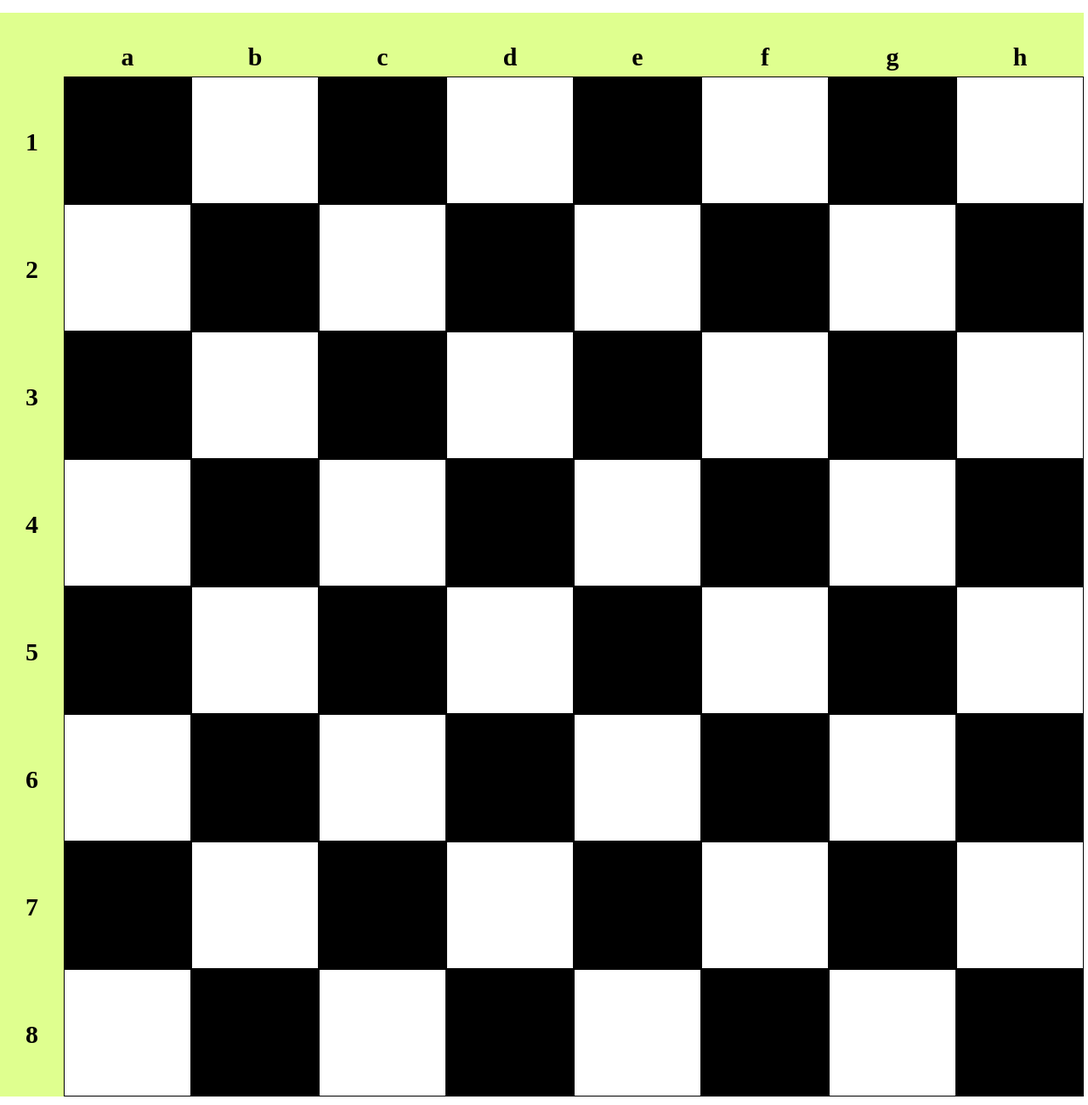
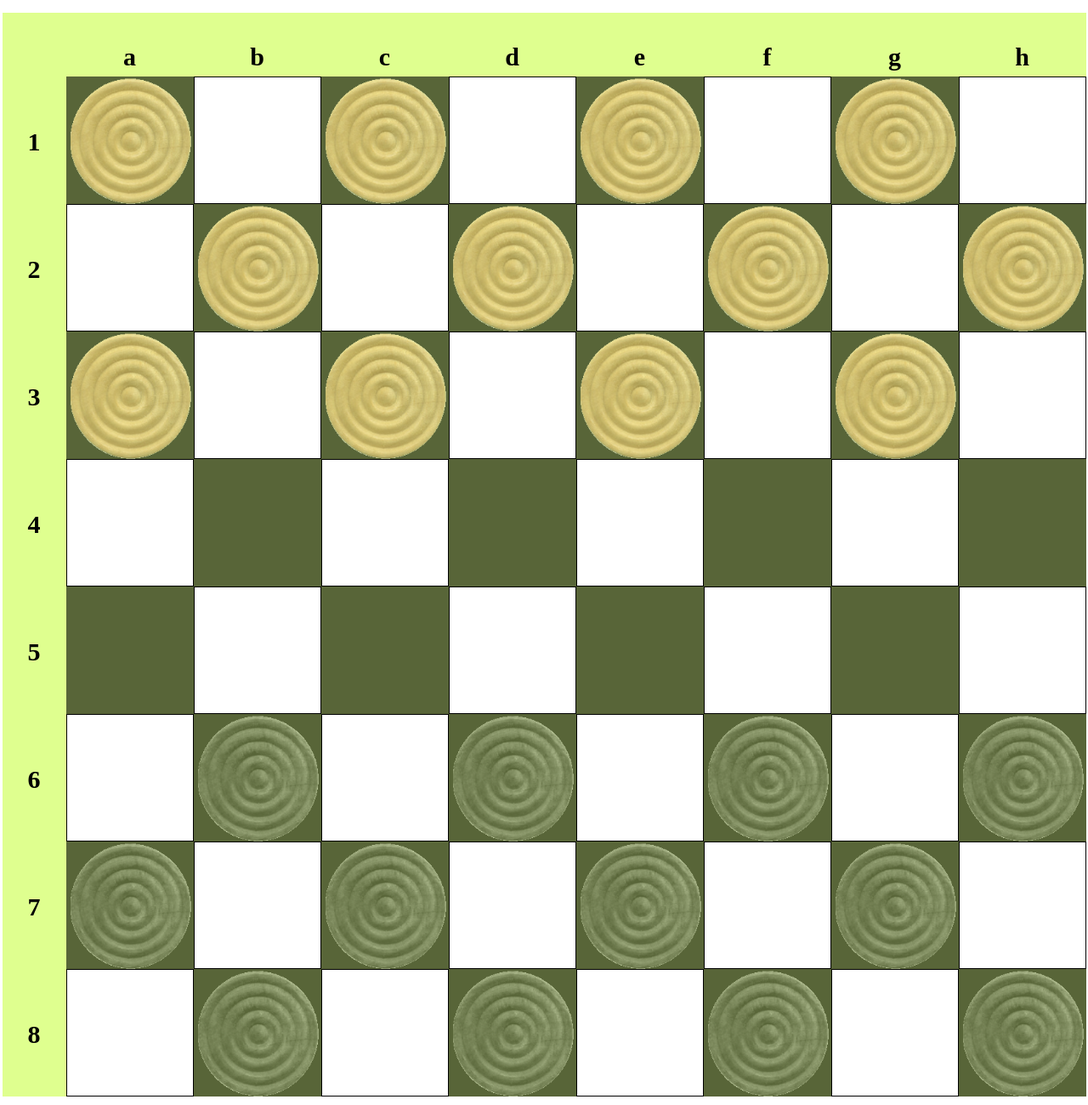
Before and after one commit to serilen/chess-desk, a plain HTML site: page index.html in a window 1280 px wide. Shown: the part 134-1434 px from the top of the page at 85% size. Drawn offline with Linux system fonts and the light colour scheme.

Commit message:
project-chess-desk

```diff
--- a/css/style.css
+++ b/css/style.css
@@ -17,7 +17,9 @@ html, body {
 }
 
 .container {
-	position: absolute;
+	margin-left: auto;
+	margin-right: auto;
+	position: relative;
 	width: 1275px;
 	height: 1275px;
 	background-color: #df8e;
@@ -50,6 +52,7 @@ html, body {
 
 .black {
 	background-color: #000;
+	opacity: 0.6;
 }
 
 .position-letter {
@@ -60,6 +63,10 @@ html, body {
 .position-number {
 	display: inline-block;
 	padding-top: 60px;
+}
+
+.checker {
+	width: 100%;
 }
 
 .column-a {
--- a/index.html
+++ b/index.html
@@ -67,70 +67,118 @@
 		<div class="number row-8">
 			<span class="position-number">8</span>
 		</div>
-		<div class="box black column-a row-1"></div>
+		<div class="box black column-a row-1">
+			<img class="checker" src="img/checkers_PNG17.png" alt="checker white">
+		</div>
 		<div class="box white column-a row-2"></div>
-		<div class="box black column-a row-3"></div>
+		<div class="box black column-a row-3">
+			<img class="checker" src="img/checkers_PNG17.png" alt="checker white">
+		</div>
 		<div class="box white column-a row-4"></div>
 		<div class="box black column-a row-5"></div>
 		<div class="box white column-a row-6"></div>
-		<div class="box black column-a row-7"></div>
+		<div class="box black column-a row-7">
+			<img class="checker" src="img/checkers_black.png" alt="checker black">
+		</div>
 		<div class="box white column-a row-8"></div>
 		<div class="box white column-b row-1"></div>
-		<div class="box black column-b row-2"></div>
+		<div class="box black column-b row-2">
+			<img class="checker" src="img/checkers_PNG17.png" alt="checker white">
+		</div>
 		<div class="box white column-b row-3"></div>
 		<div class="box black column-b row-4"></div>
 		<div class="box white column-b row-5"></div>
-		<div class="box black column-b row-6"></div>
+		<div class="box black column-b row-6">
+			<img class="checker" src="img/checkers_black.png" alt="checker black">
+		</div>
 		<div class="box white column-b row-7"></div>
-		<div class="box black column-b row-8"></div>
-		<div class="box black column-c row-1"></div>
+		<div class="box black column-b row-8">
+			<img class="checker" src="img/checkers_black.png" alt="checker black">
+		</div>
+		<div class="box black column-c row-1">
+			<img class="checker" src="img/checkers_PNG17.png" alt="checker white">
+		</div>
 		<div class="box white column-c row-2"></div>
-		<div class="box black column-c row-3"></div>
+		<div class="box black column-c row-3">
+			<img class="checker" src="img/checkers_PNG17.png" alt="checker white">
+		</div>
 		<div class="box white column-c row-4"></div>
 		<div class="box black column-c row-5"></div>
 		<div class="box white column-c row-6"></div>
-		<div class="box black column-c row-7"></div>
+		<div class="box black column-c row-7">
+			<img class="checker" src="img/checkers_black.png" alt="checker black">
+		</div>
 		<div class="box white column-c row-8"></div>
 		<div class="box white column-d row-1"></div>
-		<div class="box black column-d row-2"></div>
+		<div class="box black column-d row-2">
+			<img class="checker" src="img/checkers_PNG17.png" alt="checker white">
+		</div>
 		<div class="box white column-d row-3"></div>
 		<div class="box black column-d row-4"></div>
 		<div class="box white column-d row-5"></div>
-		<div class="box black column-d row-6"></div>
+		<div class="box black column-d row-6">
+			<img class="checker" src="img/checkers_black.png" alt="checker black">
+		</div>
 		<div class="box white column-d row-7"></div>
-		<div class="box black column-d row-8"></div>
-		<div class="box black column-e row-1"></div>
+		<div class="box black column-d row-8">
+			<img class="checker" src="img/checkers_black.png" alt="checker black">
+		</div>
+		<div class="box black column-e row-1">
+			<img class="checker" src="img/checkers_PNG17.png" alt="checker white">
+		</div>
 		<div class="box white column-e row-2"></div>
-		<div class="box black column-e row-3"></div>
+		<div class="box black column-e row-3">
+			<img class="checker" src="img/checkers_PNG17.png" alt="checker white">
+		</div>
 		<div class="box white column-e row-4"></div>
 		<div class="box black column-e row-5"></div>
 		<div class="box white column-e row-6"></div>
-		<div class="box black column-e row-7"></div>
+		<div class="box black column-e row-7">
+			<img class="checker" src="img/checkers_black.png" alt="checker black">
+		</div>
 		<div class="box white column-e row-8"></div>
 		<div class="box white column-f row-1"></div>
-		<div class="box black column-f row-2"></div>
+		<div class="box black column-f row-2">
+			<img class="checker" src="img/checkers_PNG17.png" alt="checker white">
+		</div>
 		<div class="box white column-f row-3"></div>
 		<div class="box black column-f row-4"></div>
 		<div class="box white column-f row-5"></div>
-		<div class="box black column-f row-6"></div>
+		<div class="box black column-f row-6">
+			<img class="checker" src="img/checkers_black.png" alt="checker black">
+		</div>
 		<div class="box white column-f row-7"></div>
-		<div class="box black column-f row-8"></div>
-		<div class="box black column-g row-1"></div>
+		<div class="box black column-f row-8">
+			<img class="checker" src="img/checkers_black.png" alt="checker black">
+		</div>
+		<div class="box black column-g row-1">
+			<img class="checker" src="img/checkers_PNG17.png" alt="checker white">
+		</div>
 		<div class="box white column-g row-2"></div>
-		<div class="box black column-g row-3"></div>
+		<div class="box black column-g row-3">
+			<img class="checker" src="img/checkers_PNG17.png" alt="checker white">
+		</div>
 		<div class="box white column-g row-4"></div>
 		<div class="box black column-g row-5"></div>
 		<div class="box white column-g row-6"></div>
-		<div class="box black column-g row-7"></div>
+		<div class="box black column-g row-7">
+			<img class="checker" src="img/checkers_black.png" alt="checker black">
+		</div>
 		<div class="box white column-g row-8"></div>
 		<div class="box white column-h row-1"></div>
-		<div class="box black column-h row-2"></div>
+		<div class="box black column-h row-2">
+			<img class="checker" src="img/checkers_PNG17.png" alt="checker white">
+		</div>
 		<div class="box white column-h row-3"></div>
 		<div class="box black column-h row-4"></div>
 		<div class="box white column-h row-5"></div>
-		<div class="box black column-h row-6"></div>
+		<div class="box black column-h row-6">
+			<img class="checker" src="img/checkers_black.png" alt="checker black">
+		</div>
 		<div class="box white column-h row-7"></div>
-		<div class="box black column-h row-8"></div>
+		<div class="box black column-h row-8">
+			<img class="checker" src="img/checkers_black.png" alt="checker black">
+		</div>
 		</section>
 	</main>
 </body>
```
Also changed, not shown: img/checkers_PNG17.png (added), img/checkers_black.png (added).
